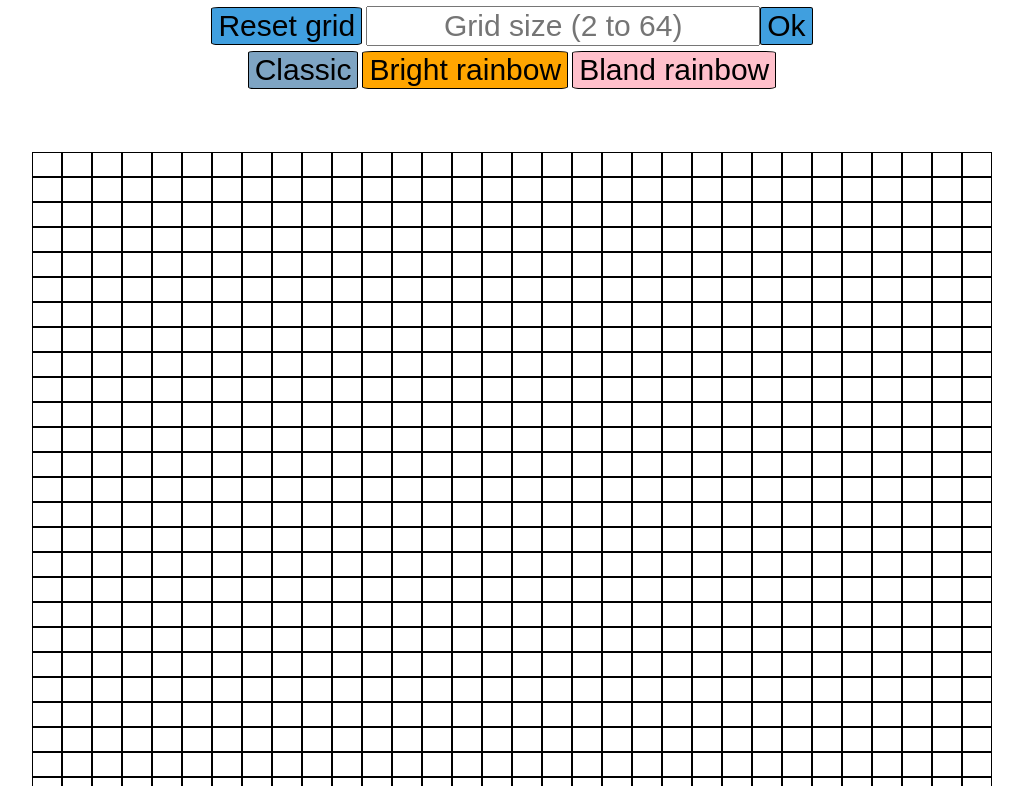
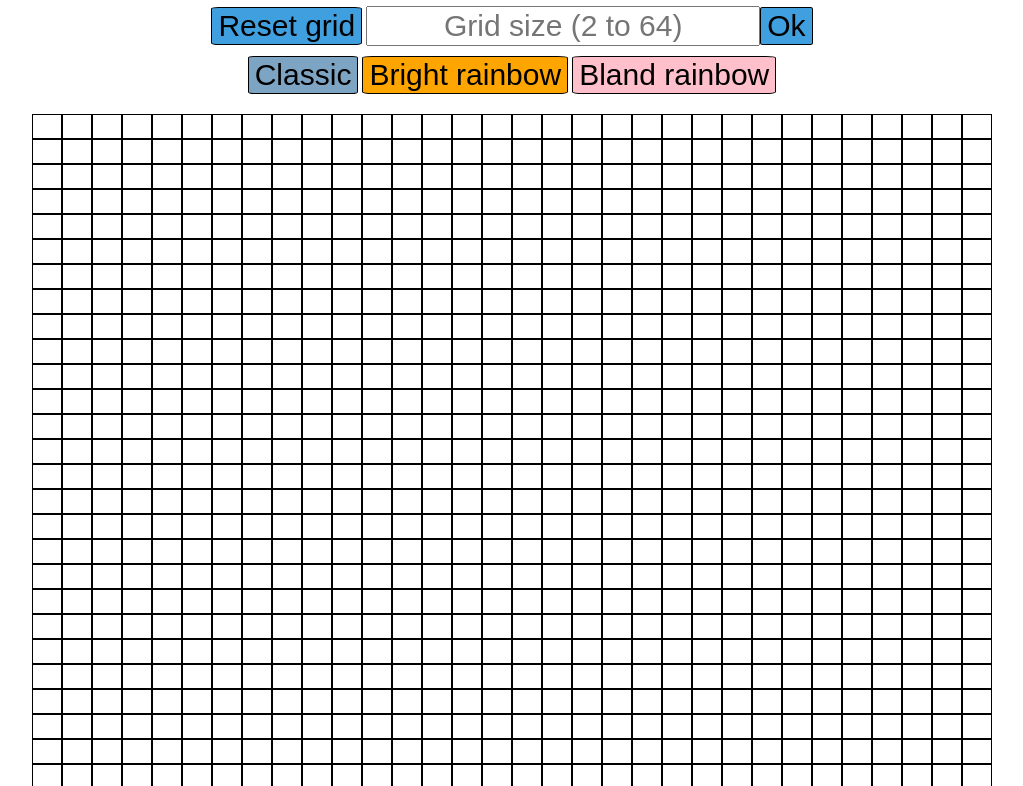
Before and after one commit to Jason-Kawala/Etch-a-sketch-TOP, a plain HTML site: page index.html in a window 1280 px wide. Shown: the part 75-861 px from the top of the page, without its empty margins (128-1151 px from the left). Drawn offline with Linux system fonts and the light colour scheme; a web font is replaced by a local one.

Commit message:
css adjusments

```diff
--- a/style.css
+++ b/style.css
@@ -17,6 +17,7 @@ h1 {
     grid-template-columns: repeat(var(--grid-cols), 1fr); /* ^ */
     border: 1px;
     margin: 5%;
+    margin-top: 20px;
     width: 960px;
     height: 800px;
 }
@@ -51,7 +52,7 @@ h1 {
    display: flex;
    flex-direction: column;
    justify-content: center;
-   gap: 5px;
+   gap: 10px;
    align-items: center;
 }
 
```
Also changed, not shown: js.js (line endings or trailing spaces).
